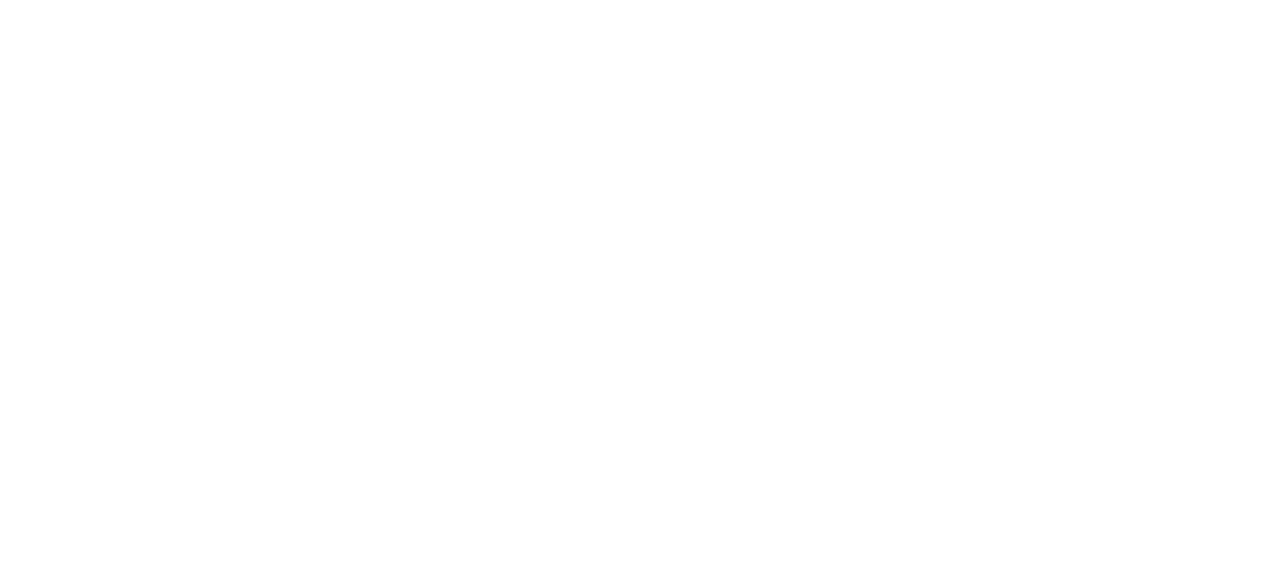
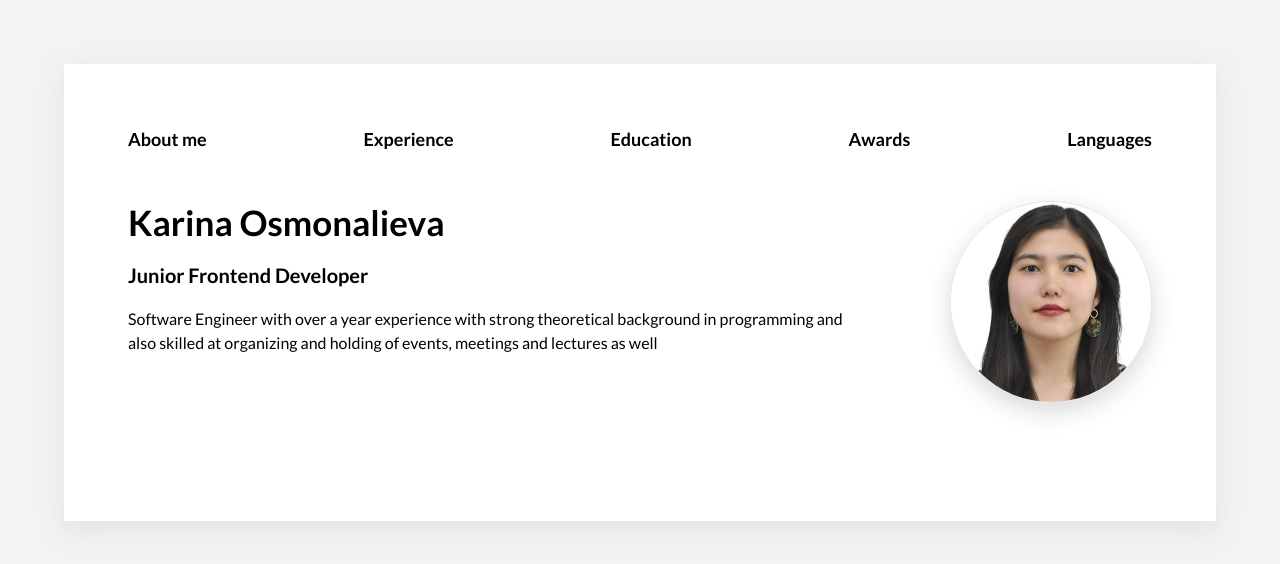
Before and after one commit to krekrekerok/rsschool-cv, a plain HTML site: page index.html in a window 1280 px wide. Drawn offline with Linux system fonts and the light colour scheme.

Commit message:
feat: add navigation and hero part

```diff
--- a/index.html
+++ b/index.html
@@ -4,9 +4,35 @@
     <meta charset="UTF-8">
     <meta http-equiv="X-UA-Compatible" content="IE=edge">
     <meta name="viewport" content="width=device-width, initial-scale=1.0">
+    <link rel="stylesheet" href="style.css">
     <title>CV for RS Schools</title>
 </head>
 <body>
+    <div class="container">
+        <nav>
+            <ul class="nav_menu">
+                <li><a class="nav_menu-item" href="#">About me</a></li>
+                <li><a class="nav_menu-item" href="#">Experience</a></li>
+                <li><a class="nav_menu-item" href="#">Education</a></li>
+                <li><a class="nav_menu-item" href="#">Awards</a></li>
+                <li><a class="nav_menu-item" href="#">Languages</a></li>
+            </ul>
+        </nav>
+        <main>
+            <section class="hero">
+                <article class="hero_left-part">
+                    <h1 class="hero-name">Karina Osmonalieva</h1>
+                    <h2 class="hero-position">Junior Frontend Developer</h2>
+                    <p class="hero-summary">
+                        Software Engineer with over a year experience with strong theoretical background in programming and also skilled at organizing and holding of events, meetings and lectures as well
+                    </p>
+                </article>
+                <article class="hero_right-part">
+                    <img class="hero-photo" src="./img/profile_photo.jfif" alt="profile photo">
+                </article>
+            </section>
+        </main>
+    </div>
 
 </body>
 </html>
--- a/style.css
+++ b/style.css
@@ -0,0 +1,74 @@
+@import url('https://fonts.googleapis.com/css2?family=Lato:wght@100;300;400;700;900&display=swap');
+*{
+    margin: 0;
+    padding: 0;
+    box-sizing: border-box;
+    font-family: 'Lato', sans-serif
+}
+body{
+    background-color: rgb(243, 243, 243);
+    margin: 0;
+    padding: 0;
+}
+
+ul{
+    list-style-type: none;
+}
+
+a{
+    text-decoration: none;
+    color: black;
+}
+
+img {
+    border-radius: 50%;
+    border: 1px solid rgb(230, 227, 227);
+    box-shadow: rgba(58, 58, 58, 0.2) 0px 8px 24px;
+  }
+
+.container{
+    margin: 5%;
+    padding: 5%;
+    background-color:white;
+    box-shadow: rgba(149, 157, 165, 0.2) 0px 8px 24px;
+}
+
+.nav_menu{
+    display: flex;
+    justify-content: space-between;
+    font-size: large;
+    font-weight: 600;
+}
+
+.nav_menu-item:hover{
+    padding: 15% 0;
+    transition: 0.2s linear;
+    background-color: black;
+    color: white;
+}
+
+main{
+    margin: 5% 0;
+}
+
+.hero{
+    display: flex;
+    justify-content: space-between;
+}
+
+.hero_left-part{
+    width: 70%;
+}
+
+.hero-name{
+    font-size: 35px;
+}
+
+.hero-position{
+    font-size: 20px;
+    margin: 20px 0;
+}
+
+.hero-summary{
+    line-height: 1.5;
+}
```
Also changed, not shown: img/profile_photo.jfif (added).
